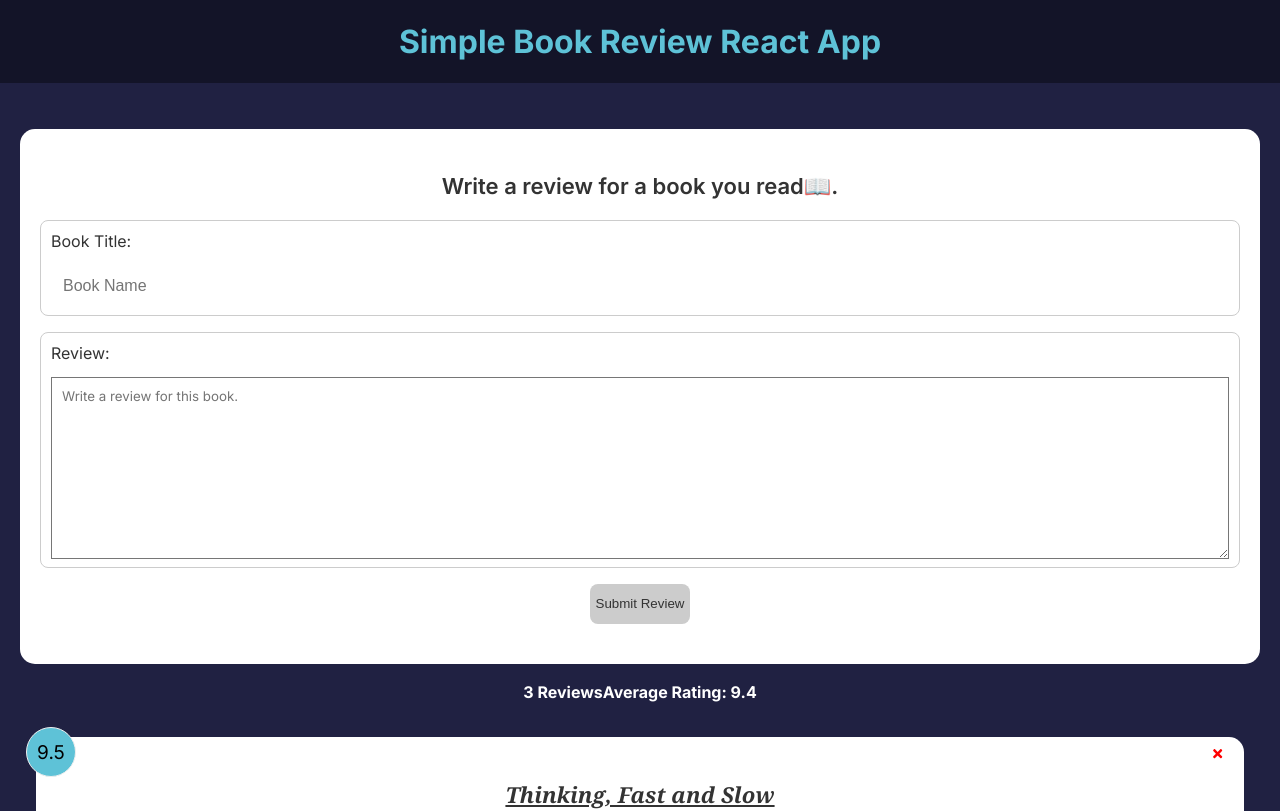
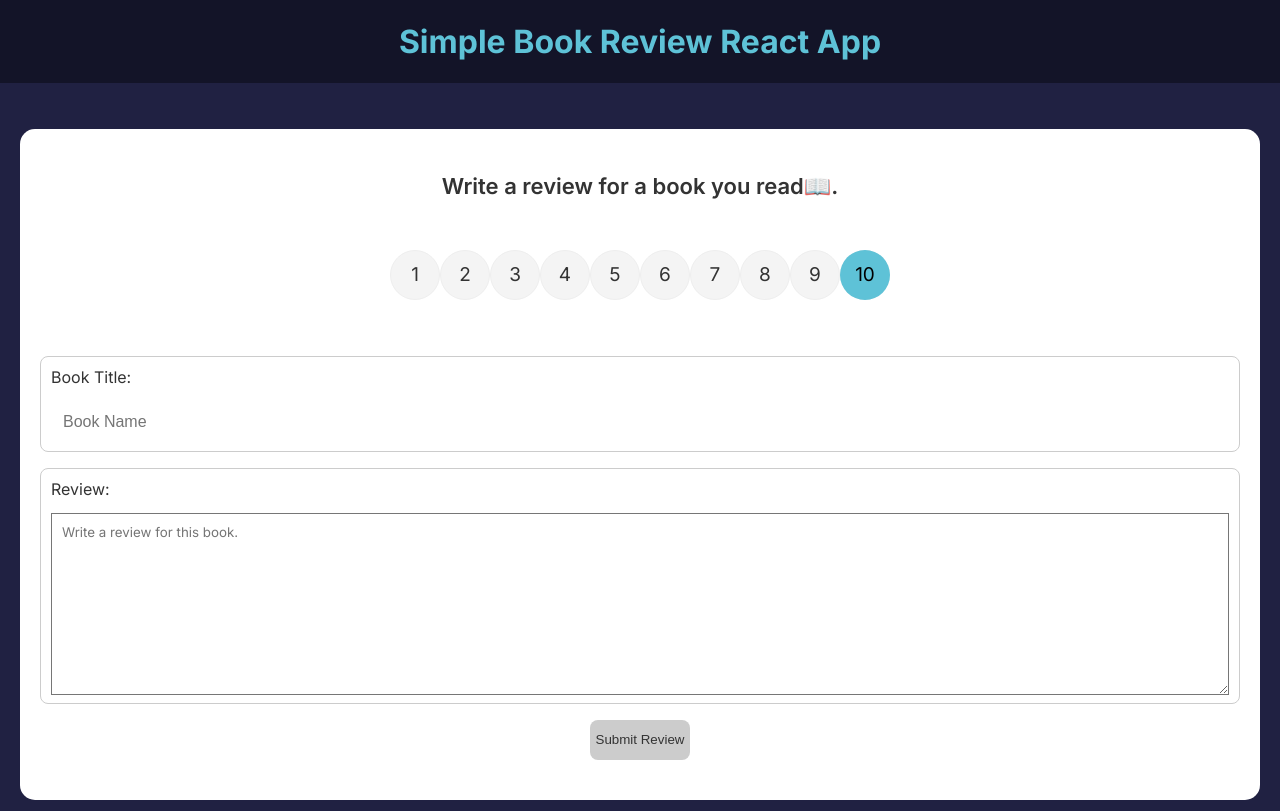
Before and after one commit to yangbeibei88/BookReview-React-App, a React (Vite) app: page / in a window 1280 px wide. Shown: the top 811 px of the page. Built offline with nearby package versions, Linux system fonts and the light colour scheme.

Commit message:
rating select component

```diff
--- /dev/null
+++ b/src/components/RatingSelect.jsx
@@ -0,0 +1,44 @@
+export const RatingSelect = ({ ratingValue, handleChange }) => {
+  return (
+    <ul className="rating">
+      {Array.from({ length: 10 }, (_, i) => (
+        <li key={`rating-${i + 1}`}>
+          <input
+            type="radio"
+            name="rating"
+            id={`num${i + 1}`}
+            value={i + 1}
+            checked={ratingValue === i + 1}
+            onChange={handleChange}
+          />
+          <label htmlFor={`num${i + 1}`}>{i + 1}</label>
+        </li>
+      ))}
+    </ul>
+  );
+};
+
+// export const RatingSelect = ({ selected, setSelected }) => {
+//   // const [selected, setSelected] = useState(10);
+
+//   const handleChange = (e) => {
+//     setSelected(+e.target.value);
+//   };
+//   return (
+//     <ul className="rating">
+//       {Array.from({ length: 10 }, (_, i) => (
+//         <li key={`rating-${i + 1}`}>
+//           <input
+//             type="radio"
+//             name="rating"
+//             id={`num${i + 1}`}
+//             value={i + 1}
+//             checked={selected === i + 1}
+//             onChange={handleChange}
+//           />
+//           <label htmlFor={`num${i + 1}`}>{i + 1}</label>
+//         </li>
+//       ))}
+//     </ul>
+//   );
+// };
--- a/src/components/ReviewForm.jsx
+++ b/src/components/ReviewForm.jsx
@@ -1,17 +1,19 @@
 import { useState } from "react";
 import { FormContainer } from "./shared/FormContainer.jsx";
 import { Button } from "./shared/Button.jsx";
+import { RatingSelect } from "./RatingSelect.jsx";
 export const ReviewForm = () => {
   const [bookTitle, setBookTitle] = useState("");
   const [reviewText, setReviewText] = useState("");
   const [btnDisabled, setBtnDisabled] = useState(true);
   const [message, setMessage] = useState("");
+  const [rating, setRating] = useState(10);
 
   const handleBookTitleChange = (e) => {
     setBookTitle(e.target.value);
   };
 
-  const handleReviewTextChange = async (e) => {
+  const handleReviewTextChange = (e) => {
     setReviewText(e.target.value);
     if (reviewText === "") {
       setBtnDisabled(true);
@@ -23,14 +25,19 @@ export const ReviewForm = () => {
       setBtnDisabled(false);
       setMessage(null);
     }
+  };
 
-    // console.log(e.target.value);
+  const handleRatingChange = (e) => {
+    setRating(+e.target.value);
   };
+
   return (
     <FormContainer>
       <form className="form-container">
         <h2> Write a review for a book you read📖.</h2>
         {/* @todo - rating select component */}
+        {/* <RatingSelect selected={rating} setSelected={setRating} /> */}
+        <RatingSelect ratingValue={rating} handleChange={handleRatingChange} />
         <div className="input-group">
           <label htmlFor="book-title">Book Title:</label>
           <input
```
